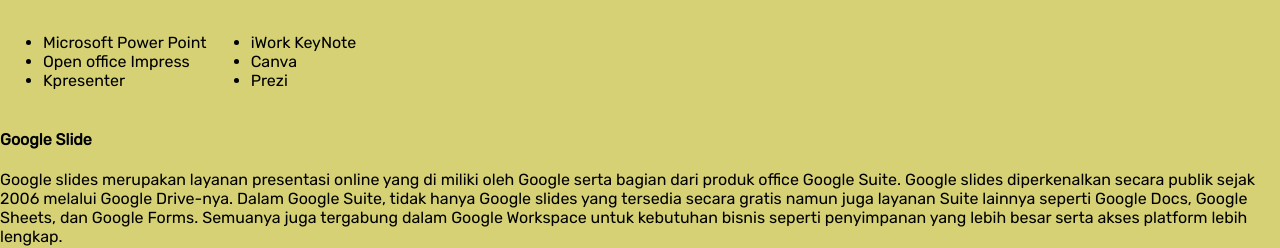
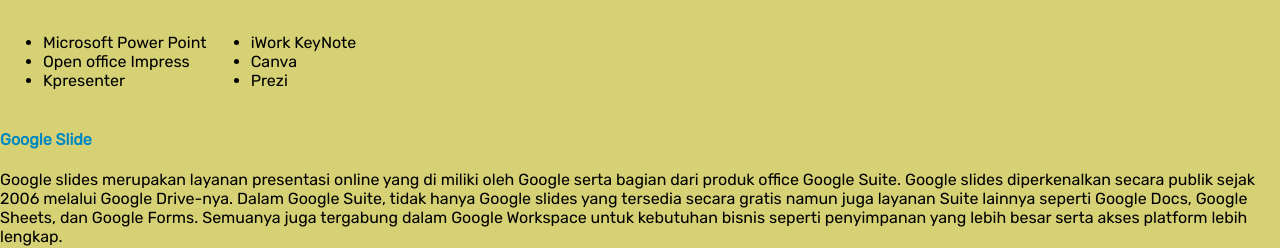
Before and after one commit to AlmuhaiminZain/AlmuhaiminZain.github.io, a plain HTML site: page index.html in a window 1280 px wide. Shown: the part 3681-3929 px from the top of the page. Drawn offline with Linux system fonts and the light colour scheme.

Commit message:
Update index.html

```diff
--- a/index.html
+++ b/index.html
@@ -353,7 +353,7 @@
           </tr>
         </table>
         <table>
-          <h4>Google Slide</h4>
+          <h4 style="color:#0088c2;">Google Slide</h4>
           <p> Google slides merupakan layanan presentasi online yang di miliki oleh Google serta bagian dari produk office Google Suite. Google slides diperkenalkan secara publik sejak 2006 melalui Google Drive-nya. Dalam Google Suite, tidak hanya Google slides yang tersedia secara gratis namun juga layanan Suite lainnya seperti Google Docs, Google Sheets, dan Google Forms. Semuanya juga tergabung dalam Google Workspace untuk kebutuhan bisnis seperti penyimpanan yang lebih besar serta akses platform lebih lengkap. </p>
         </tr>
           <tr>
```
